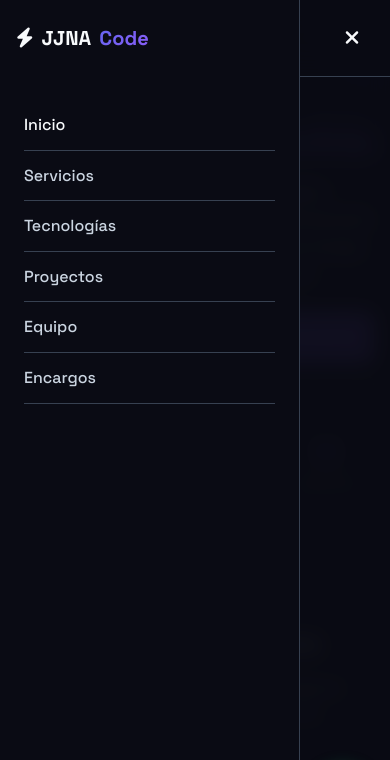
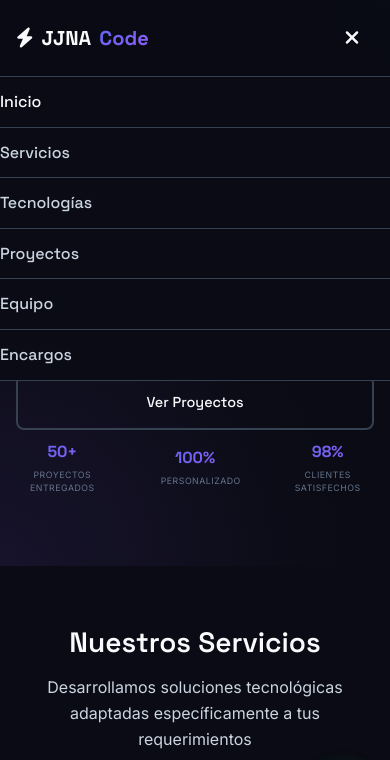
Before and after one commit to Naren15022005/Web-JJNA, a plain HTML site: page index.html in a window 390 px wide. Both pictures are taken after a click on the button "Abrir menú". Shown: the top 760 px of the page. Drawn offline with Linux system fonts and the light colour scheme.

Commit message:
UX: change mobile hamburger to dropdown under header (remove sidebar overlay)

```diff
--- a/src/css/jjna.css
+++ b/src/css/jjna.css
@@ -1105,22 +1105,7 @@ footer {
 
 /* Mobile Menu Styles - Mejorado */
 .mobile-menu-overlay {
-    position: fixed;
-    top: 0;
-    left: 0;
-    width: 100%;
-    height: 100%;
-    background: rgba(10, 11, 20, 0.95);
-    backdrop-filter: blur(10px);
-    z-index: 999;
-    opacity: 0;
-    visibility: hidden;
-    transition: var(--transition);
-}
-
-.mobile-menu-overlay.active {
-    opacity: 1;
-    visibility: visible;
+    display: none; /* not used for dropdown menu */
 }
 
 /* Tech Stack Section Styles - MEJORADO PARA RESPONSIVIDAD */
@@ -1489,25 +1474,42 @@ footer {
         display: flex;
     }
 
+    /* Mobile dropdown menu: show below header instead of sidebar */
     .nav-links {
-        position: fixed;
-        top: 0;
-        left: -100%;
-        width: 85%;
-        max-width: 300px;
-        height: 100vh;
+        position: absolute;
+        top: 100%;
+        left: 0;
+        width: 100%;
+        max-width: 100%;
+        height: auto;
         background: var(--bg-primary);
         flex-direction: column;
-        align-items: flex-start;
-        padding: 100px clamp(1.5rem, 4vw, 2rem) 2rem;
-        border-right: 1px solid var(--border-color);
-        transition: var(--transition);
-        z-index: 1000;
+        align-items: stretch;
+        padding: 0;
+        border-top: 1px solid var(--border-color);
+        transition: max-height 280ms cubic-bezier(.4,0,.2,1), opacity 200ms;
+        z-index: 900;
+        overflow: hidden;
+        max-height: 0;
+        opacity: 0;
         gap: 0;
     }
 
     .nav-links.active {
-        left: 0;
+        max-height: 520px;
+        opacity: 1;
+    }
+
+    /* Menu items full-width in dropdown */
+    .nav-links li {
+        width: 100%;
+    }
+
+    .nav-links a {
+        display: block;
+        padding: clamp(12px, 3vw, 14px) clamp(1rem, 4vw, 1.5rem);
+        width: 100%;
+        border-bottom: 1px solid transparent;
     }
 
     .nav-links li {
```
